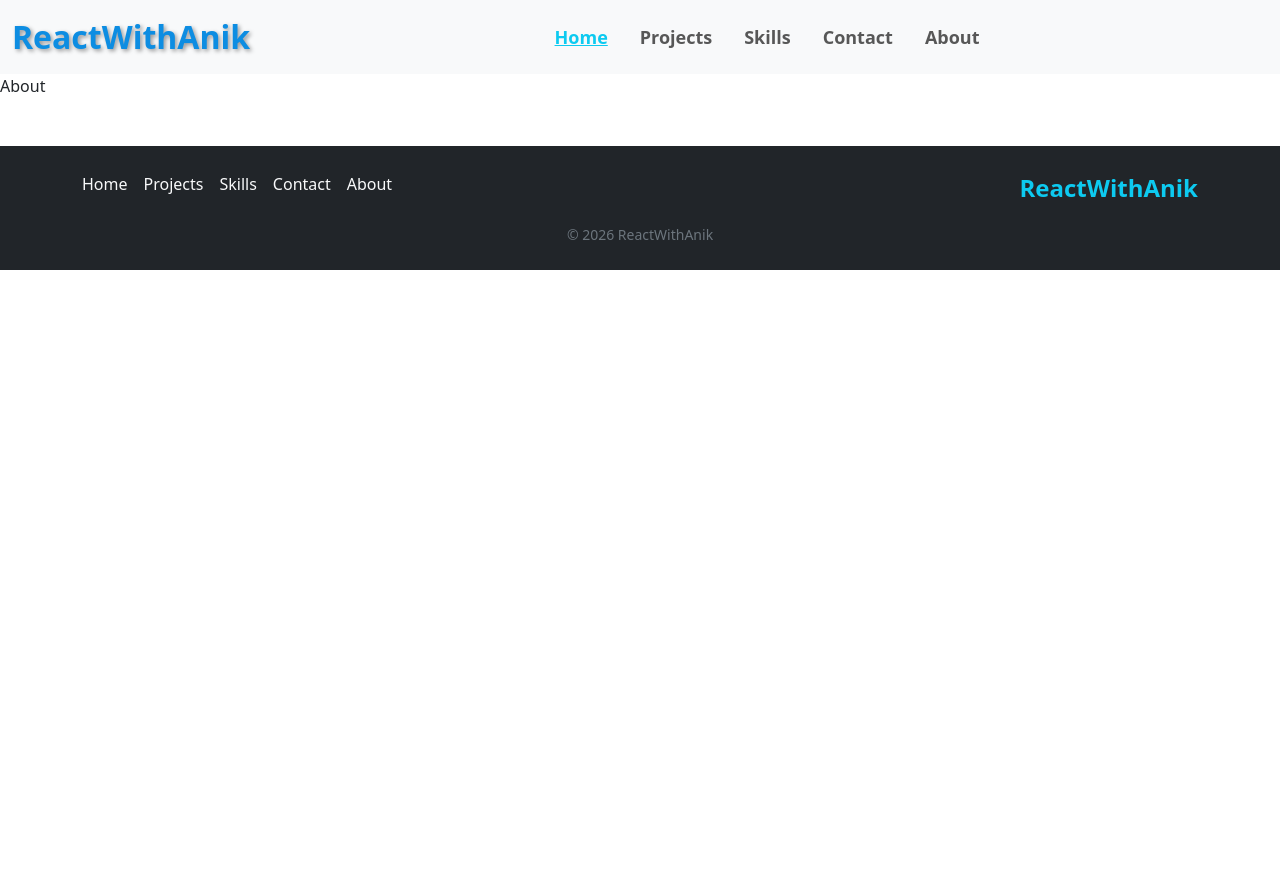
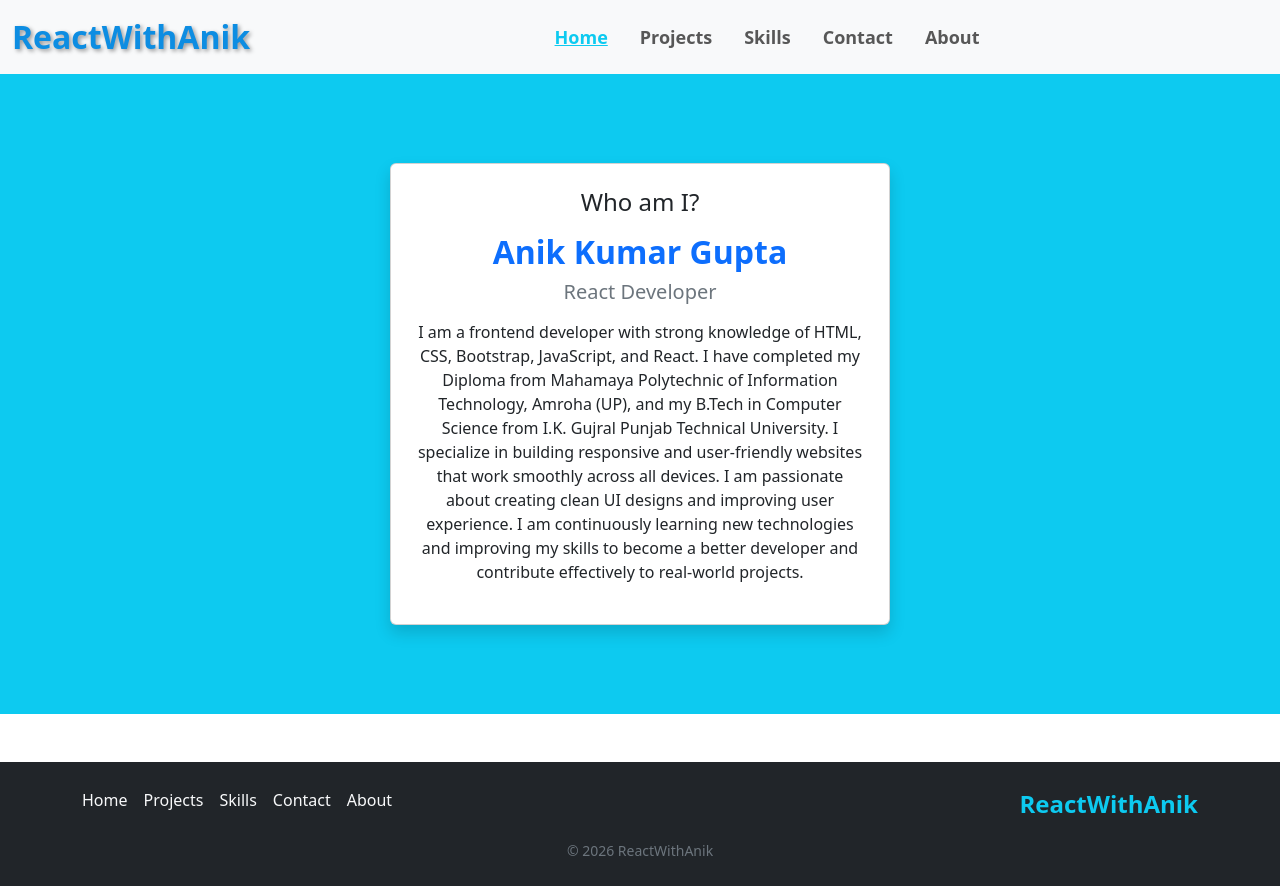
Before and after one commit to anikg9625-ship-it/AnikPortfolio, a React (Vite) app: page /about in a window 1280 px wide. Before the commit the page ends 800 px from the top, so only its background shows below. Built offline with nearby package versions, Linux system fonts and the light colour scheme.

Commit message:
Updated About section

```diff
--- a/src/Pages/About.jsx
+++ b/src/Pages/About.jsx
@@ -1,11 +1,38 @@
-import React from 'react'
+import React from "react";
 
 const About = () => {
   return (
-    <div>
-      About
-    </div>
-  )
-}
+    <>
+      <div
+        className="container-fluid d-flex justify-content-center align-items-center bg-info p-0"
+        style={{ minHeight: "80vh" }}
+      >
+        <div
+          className="card shadow p-4 text-center"
+          style={{ maxWidth: "500px" }}
+        >
+          <h4 className="mb-3">Who am I?</h4>
 
-export default About
+          <h2 className="fw-bold text-primary">Anik Kumar Gupta</h2>
+
+          <h5 className="text-secondary mb-3">React Developer</h5>
+
+          <p>
+            I am a frontend developer with strong
+            knowledge of HTML, CSS, Bootstrap, JavaScript, and React. I have
+            completed my Diploma from Mahamaya Polytechnic of Information
+            Technology, Amroha (UP), and my B.Tech in Computer Science from I.K.
+            Gujral Punjab Technical University. I specialize in building
+            responsive and user-friendly websites that work smoothly across all
+            devices. I am passionate about creating clean UI designs and
+            improving user experience. I am continuously learning new
+            technologies and improving my skills to become a better developer
+            and contribute effectively to real-world projects.
+          </p>
+        </div>
+      </div>
+    </>
+  );
+};
+
+export default About;
```
